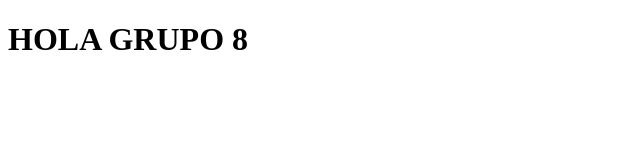
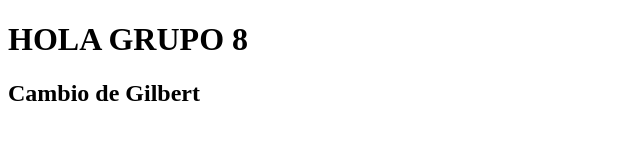
Before and after one commit to jcarlosdf/equipo-gen18-8, a plain HTML site: page index.html in a window 1280 px wide. Shown: the whole page, without its empty margins (0-640 px from the left). Drawn offline with Linux system fonts and the light colour scheme.

Commit message:
Cambio de Gilbert

```diff
--- a/index.html
+++ b/index.html
@@ -8,5 +8,9 @@
 </head>
 <body>
     <h1>HOLA GRUPO 8</h1>
+
+    <div>
+        <h2>Cambio de Gilbert</h2>
+    </div>
 </body>
 </html>
```
